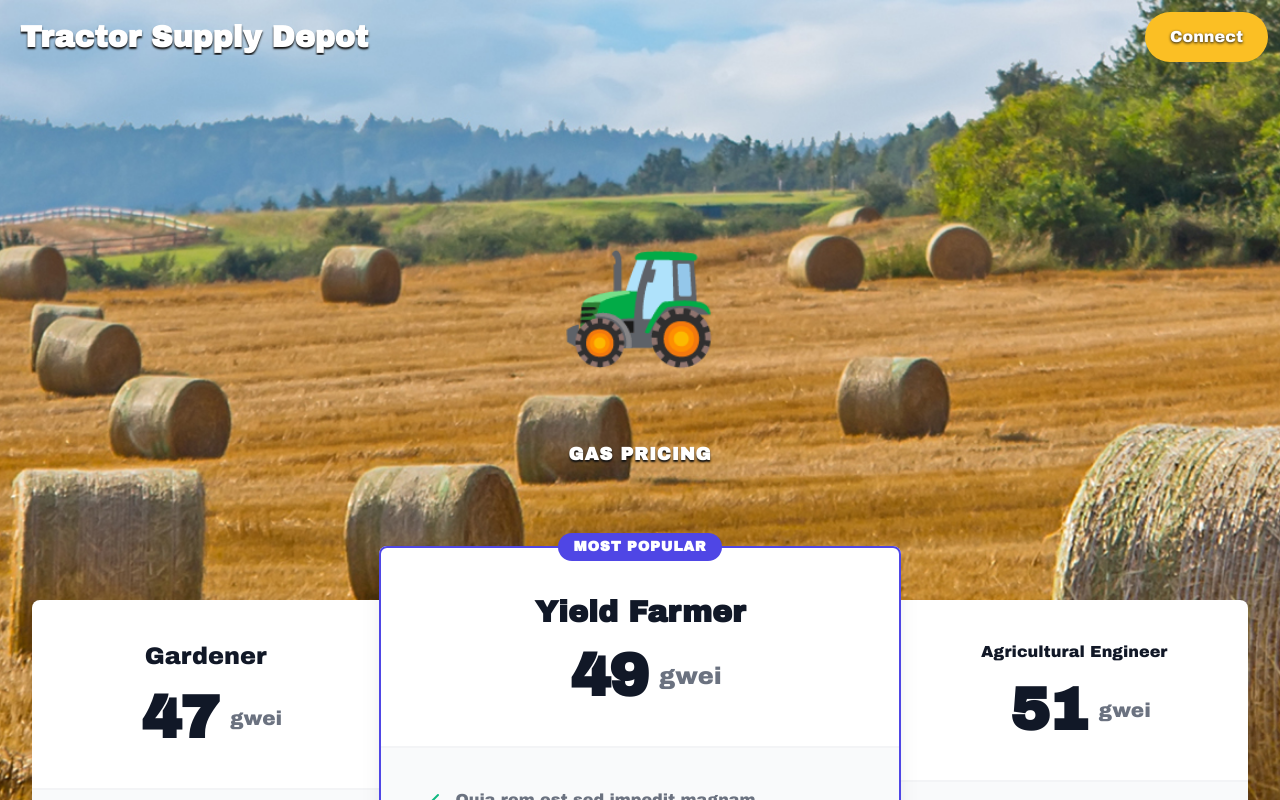
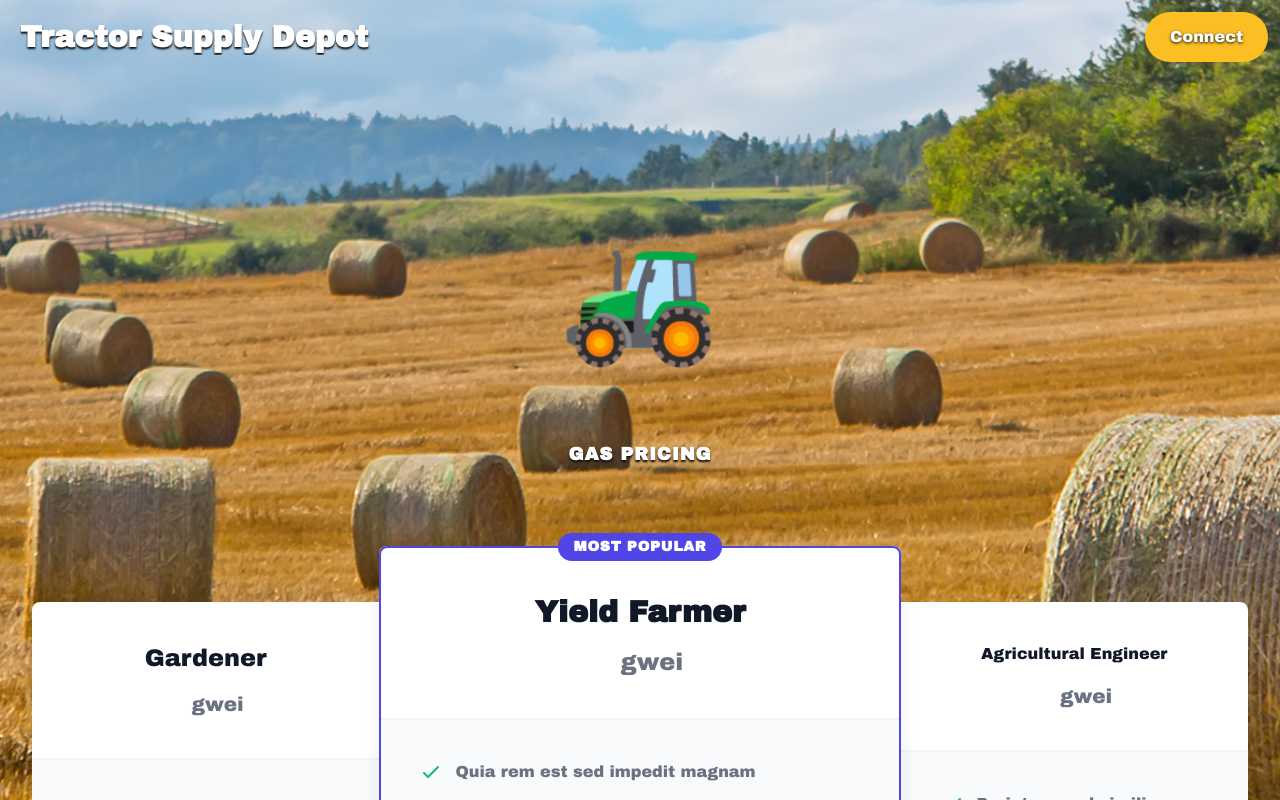
Before and after one commit to kevinweaver/croptracker.farm, a Next.js app: page / in a window 1280 px wide. Shown: the top 800 px of the page. Built offline with nearby package versions, Linux system fonts and the light colour scheme; no server answers.

Commit message:
Display real gas prices

```diff
--- a/components/GasPrice.js
+++ b/components/GasPrice.js
@@ -22,15 +22,18 @@ const growthFeatures = [
 ];
 
 export default function GasPrice(props) {
-  const [gasData, setGasData] = useState({});
+  const [gasData, setGasData] = useState(null);
+  const [loading, setLoading] = useState(false);
 
   useEffect(() => {
-    setGasData(fetchGas);
+    setLoading(true);
+    fetchGas().then((fetchedGas) => {
+      setLoading(false);
+      setGasData(fetchedGas);
+    });
   }, []);
 
   const fetchGas = async () => {
-    console.log(await gasPrice());
-    console.log(await ping());
     return await gasPrice();
   };
 
@@ -65,7 +68,9 @@ export default function GasPrice(props) {
                         </h3>
                         <div className="mt-4 flex items-center justify-center">
                           <span className="px-3 flex items-start text-6xl tracking-tight text-gray-900">
-                            <span className="font-extrabold">47</span>
+                            <span className="font-extrabold">
+                              {gasData?.standard}
+                            </span>
                           </span>
                           <span className="text-xl font-medium text-gray-500">
                             gwei
@@ -127,7 +132,9 @@ export default function GasPrice(props) {
                       </h3>
                       <div className="mt-4 flex items-center justify-center">
                         <span className="px-3 flex items-start text-6xl tracking-tight text-gray-900 sm:text-6xl">
-                          <span className="font-extrabold">49</span>
+                          <span className="font-extrabold">
+                            {gasData?.fast}
+                          </span>
                         </span>
                         <span className="text-2xl font-medium text-gray-500">
                           gwei
@@ -178,7 +185,9 @@ export default function GasPrice(props) {
                         </h3>
                         <div className="mt-4 flex items-center justify-center">
                           <span className="px-3 flex items-start text-6xl tracking-tight text-gray-900">
-                            <span className="font-extrabold">51</span>
+                            <span className="font-extrabold">
+                              {gasData?.instant}
+                            </span>
                           </span>
                           <span className="text-xl font-medium text-gray-500">
                             gwei
```
